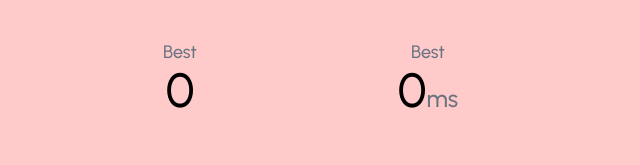
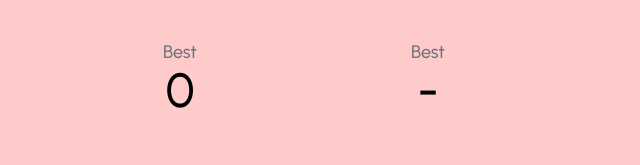
Before and after one commit to khushal0944/Reaction_Time_Game, a React (Vite) app: page /gameover in a window 1280 px wide. Shown: the part 186-351 px from the top of the page, without its empty margins (336-976 px from the left). Built offline with nearby package versions, Linux system fonts and the light colour scheme.

Commit message:
Removed Bugs

```diff
--- a/src/components/GridItems.jsx
+++ b/src/components/GridItems.jsx
@@ -3,8 +3,7 @@ import { useNavigate } from "react-router-dom";
 import { updateBestAvgTime } from "../slices/bestScoreSlice";
 import { useState,useEffect } from "react";
 import { updateAvgTime } from "../slices/scoreSlice";
-import { updateGamesPlayed } from "../slices/userSlice"
-import { updateBoxClicked } from "../slices/userSlice";
+import { updateGamesPlayed, updateBoxClicked } from "../slices/userSlice"
 
 export const GridItems = ({ rows, columns, highlightedIndex, setScore, setEndTime, score, timeArray }) => {
     const navigate = useNavigate()
@@ -26,7 +25,7 @@ export const GridItems = ({ rows, columns, highlightedIndex, setScore, setEndTim
 
     const endGame = () => {
         if(avgTime) dispatch(updateAvgTime(avgTime.toFixed(0)))
-        if (avgTime < bestAvgTime || bestAvgTime === 0) {
+        if ((avgTime < bestAvgTime || bestAvgTime === 0) && score >= 5 ) {
             console.log("Updating Best Avg Time:", avgTime);
             dispatch(updateBestAvgTime(Number(avgTime.toFixed(0))));
         }
--- a/src/pages/GameOver.jsx
+++ b/src/pages/GameOver.jsx
@@ -28,7 +28,7 @@ export default function GameOver(){
                     </div>
                     <div id="part-2" className='w-1/2'>
                         <h1 className='text-gray-500'>Best</h1>
-                        <h1 className='text-5xl'>{bestAvgTime}<span className='text-2xl text-gray-500'>ms</span></h1>
+                        <h1 className='text-5xl'>{bestAvgTime === 0 ? "-" : bestAvgTime}<span className='text-2xl text-gray-500'>{bestAvgTime === 0 ? "" : "ms"}</span></h1>
                     </div>
                 </div>
                 <Link to={"/"}><button className='w-2/3 shadow-xl bg-[#f9f8b0] mt-16 hover:scale-105 transition hover:transition rounded-xl border-4 border-black py-2'><i className="ri-home-2-fill text-5xl"></i></button></Link>
--- a/src/pages/Home.jsx
+++ b/src/pages/Home.jsx
@@ -54,7 +54,7 @@ export default function Home(){
                                 </div>
                                 <div id="part-2" className='w-1/2'>
                                     <h1 className='text-gray-500'>Avg. Reaction Time</h1>
-                                    <h1 className='text-5xl'>{bestAvgTime}<span className='text-2xl text-gray-500'>ms</span></h1>
+                                    <h1 className='text-5xl'>{bestAvgTime === 0 ? "-" : bestAvgTime}<span className='text-2xl text-gray-500'>{bestAvgTime === 0 ? "" : "ms"}</span></h1>
                                 </div>
                             </div>
                         </div>
```
